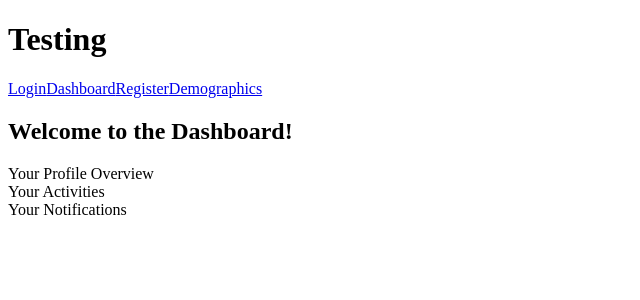
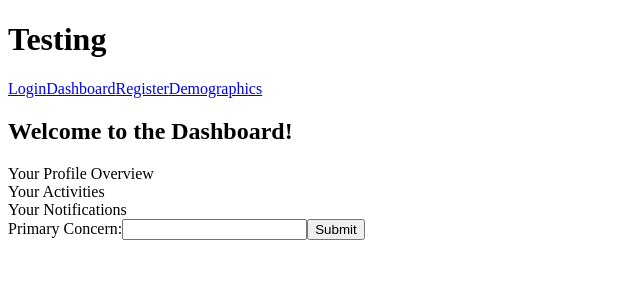
Before and after one commit to Maximoe2588/EMRProject, a React (Create React App) app: page /dashboard in a window 1280 px wide. Shown: the top 300 px of the page, without its empty margins (0-640 px from the left). Built offline with nearby package versions, Linux system fonts and the light colour scheme.

Commit message:
update primary concern form and backend

```diff
--- a/src/pages/Dashboard.js
+++ b/src/pages/Dashboard.js
@@ -1,13 +1,38 @@
 // src/pages/Dashboard.js
 import React from 'react';
+import PrimaryConcernForm from './PrimaryConcernForm';
 
 function Dashboard() {
+
+  const handlePrimaryConcernSubmit = async (primaryConcern) => {
+    try {
+      const response = await fetch('http://localhost:3000/api/primary-concerns', {
+        method: 'POST',
+        headers: {
+          'Content-Type': 'application/json',
+        },
+        body: JSON.stringify({ primaryConcern }),
+      });
+
+      if (!response.ok) {
+        throw new Error('Failed to create primary concern');
+      }
+
+
+      console.log('Primary Concern created:', primaryConcern);
+    } catch (error) {
+      console.error('Error creating primary concern:', error);
+    }
+  };
+
+
   return (
     <div>
       <h2>Welcome to the Dashboard!</h2>
       <div>Your Profile Overview</div>
       <div>Your Activities</div>
       <div>Your Notifications</div>
+      <PrimaryConcernForm onSubmit={handlePrimaryConcernSubmit} />
     </div>
   );
 }
--- /dev/null
+++ b/src/pages/PrimaryConcernForm.js
@@ -0,0 +1,27 @@
+import React, { useState } from 'react';
+
+function PrimaryConcernForm({ onSubmit }) {
+  const [primaryConcern, setPrimaryConcern] = useState('');
+
+  const handleSubmit = (event) => {
+    event.preventDefault();
+    onSubmit(primaryConcern);
+    setPrimaryConcern('');
+  };
+
+  return (
+    <form onSubmit={handleSubmit}>
+      <label>
+        Primary Concern:
+        <input
+          type="text"
+          value={primaryConcern}
+          onChange={(event) => setPrimaryConcern(event.target.value)}
+        />
+      </label>
+      <button type="submit">Submit</button>
+    </form>
+  );
+}
+
+export default PrimaryConcernForm;
```
Also changed, not shown: 1 other file (tests, documents, lock files or other folders).
